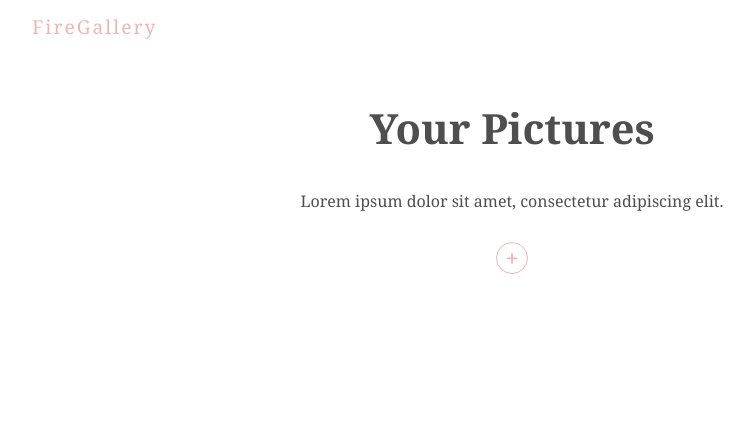
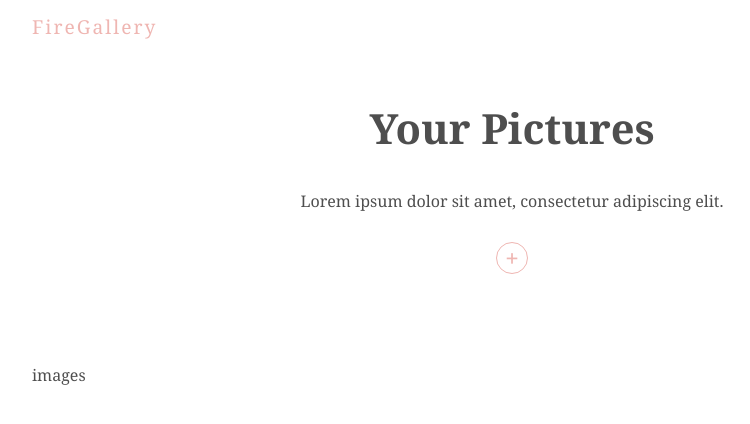
Before and after one commit to Dhruv-Sachdev1313/firegallery, a React (Create React App) app: page / in a window 1280 px wide. Shown: the top 424 px of the page, without its empty margins (128-878 px from the left). Built offline with nearby package versions, Linux system fonts and the light colour scheme; no server answers.

Commit message:
image grid component
Signed-off-by: Dhruv-Sachdev1313 <dhruvhsachdev@gmail.com>

```diff
--- a/src/App.js
+++ b/src/App.js
@@ -1,4 +1,5 @@
 import React from 'react';
+import ImageGrid from './comps/ImageGrid';
 import Title from './comps/Title';
 import UploadForm from './comps/UploadForm';
 
@@ -7,6 +8,7 @@ function App() {
     <div className="App">
       <Title/>
       <UploadForm/>
+      <ImageGrid/>
     </div>
   );
 }
--- /dev/null
+++ b/src/comps/ImageGrid.js
@@ -0,0 +1,9 @@
+import react from "react";
+
+const ImageGrid = () => {
+    return(
+        <div className="img-grid">images</div>
+    )
+}
+
+export default ImageGrid;
```
